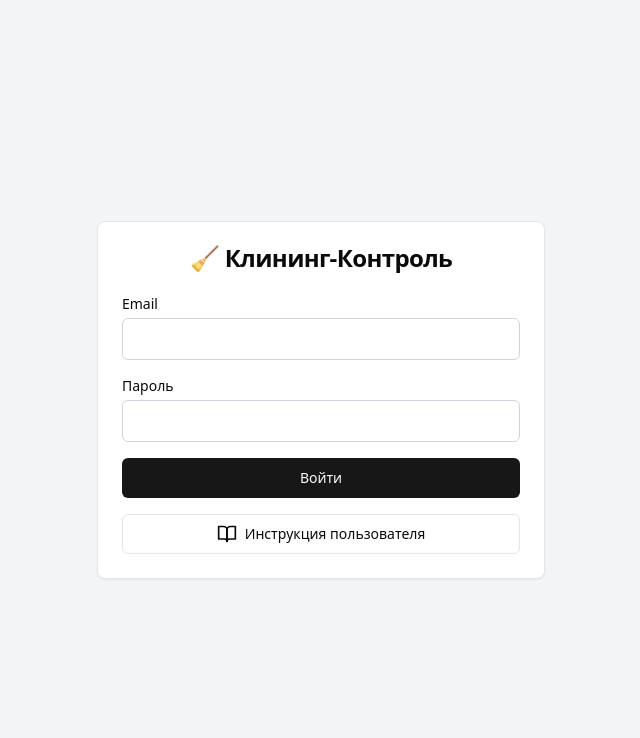
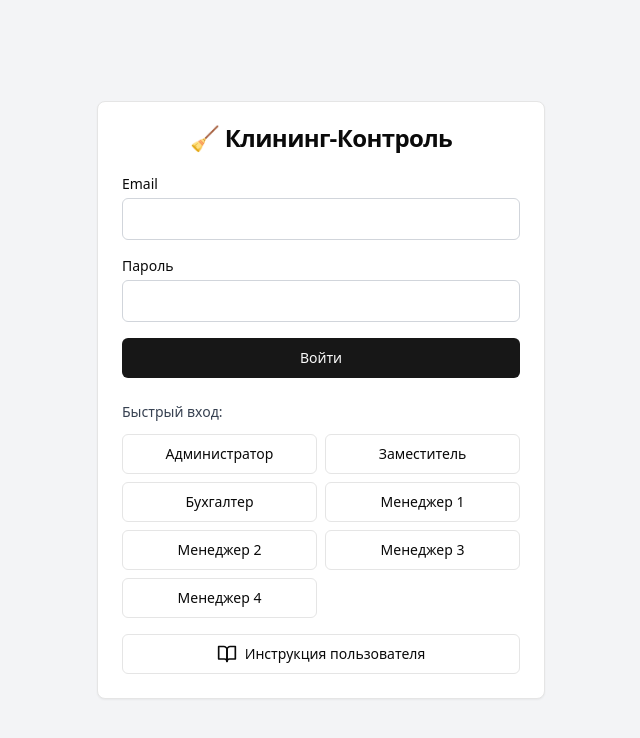
Before and after one commit to Krestall88/cleaning-control, a Next.js app: page /auth/login in a window 1280 px wide. Shown: the top 738 px of the page, without its empty margins (319-959 px from the left). Built offline with nearby package versions, Linux system fonts and the light colour scheme.

Commit message:
Add quick login buttons for predefined roles

```diff
--- a/src/app/auth/login/page.tsx
+++ b/src/app/auth/login/page.tsx
@@ -98,6 +98,62 @@ export default function LoginPage() {
             </Button>
           </form>
 
+          {/* Быстрый выбор учетных записей */}
+          <div className="mt-6 space-y-3">
+            <p className="text-sm font-medium text-gray-700">Быстрый вход:</p>
+            <div className="grid grid-cols-2 gap-2">
+              <Button
+                type="button"
+                variant="outline"
+                onClick={() => quickLogin('admin@example.com', 'password123')}
+              >
+                Администратор
+              </Button>
+              <Button
+                type="button"
+                variant="outline"
+                onClick={() => quickLogin('deputy@example.com', 'password123')}
+              >
+                Заместитель
+              </Button>
+              <Button
+                type="button"
+                variant="outline"
+                onClick={() => quickLogin('accountant@example.com', 'password123')}
+              >
+                Бухгалтер
+              </Button>
+              <Button
+                type="button"
+                variant="outline"
+                onClick={() => quickLogin('manager1@example.com', 'password123')}
+              >
+                Менеджер 1
+              </Button>
+              <Button
+                type="button"
+                variant="outline"
+                onClick={() => quickLogin('manager2@example.com', 'password123')}
+              >
+                Менеджер 2
+              </Button>
+              <Button
+                type="button"
+                variant="outline"
+                onClick={() => quickLogin('manager3@example.com', 'password123')}
+              >
+                Менеджер 3
+              </Button>
+              <Button
+                type="button"
+                variant="outline"
+                onClick={() => quickLogin('manager4@example.com', 'password123')}
+              >
+                Менеджер 4
+              </Button>
+            </div>
+          </div>
+
           {/* Кнопка инструкции */}
           <div className="mt-4">
             <Button
```
